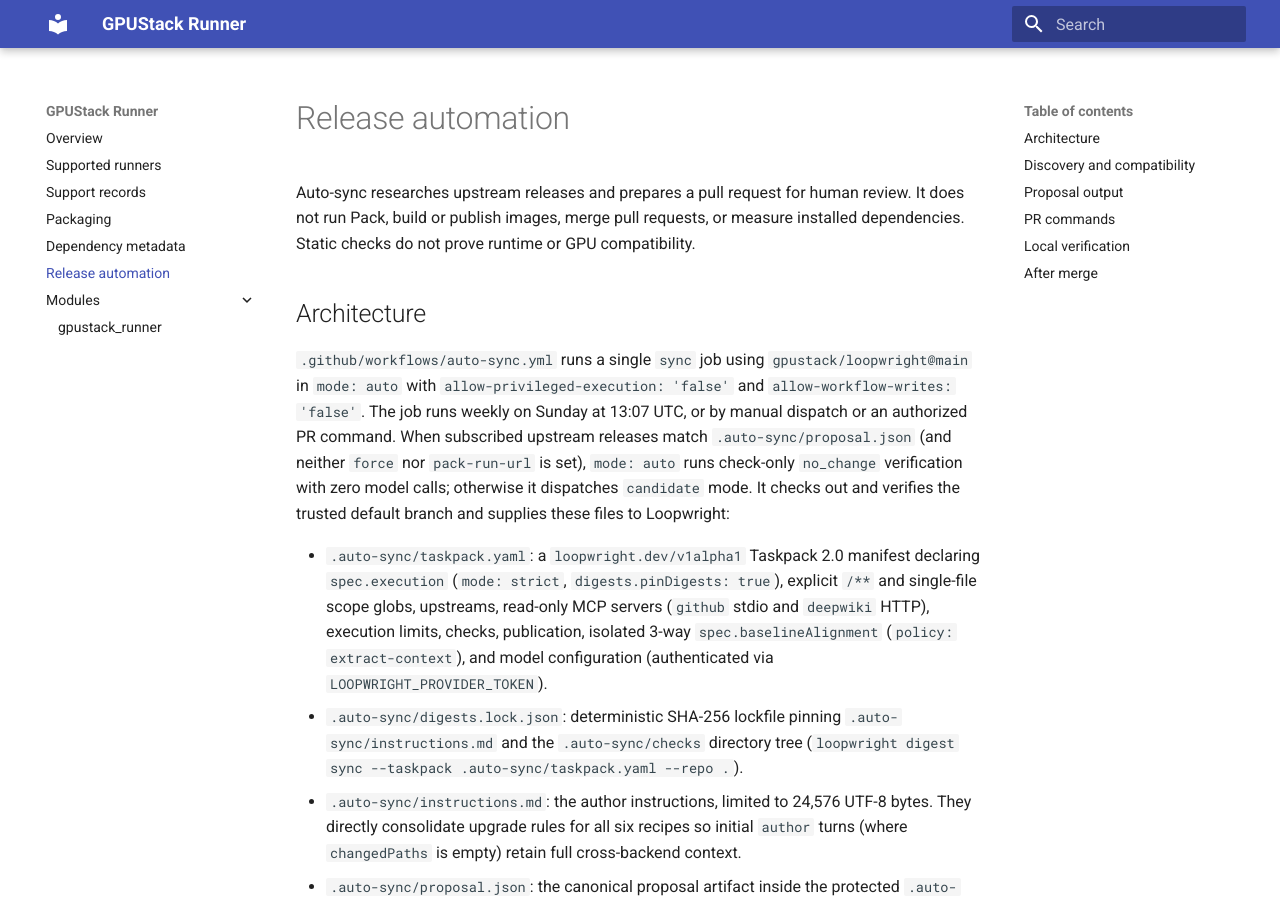
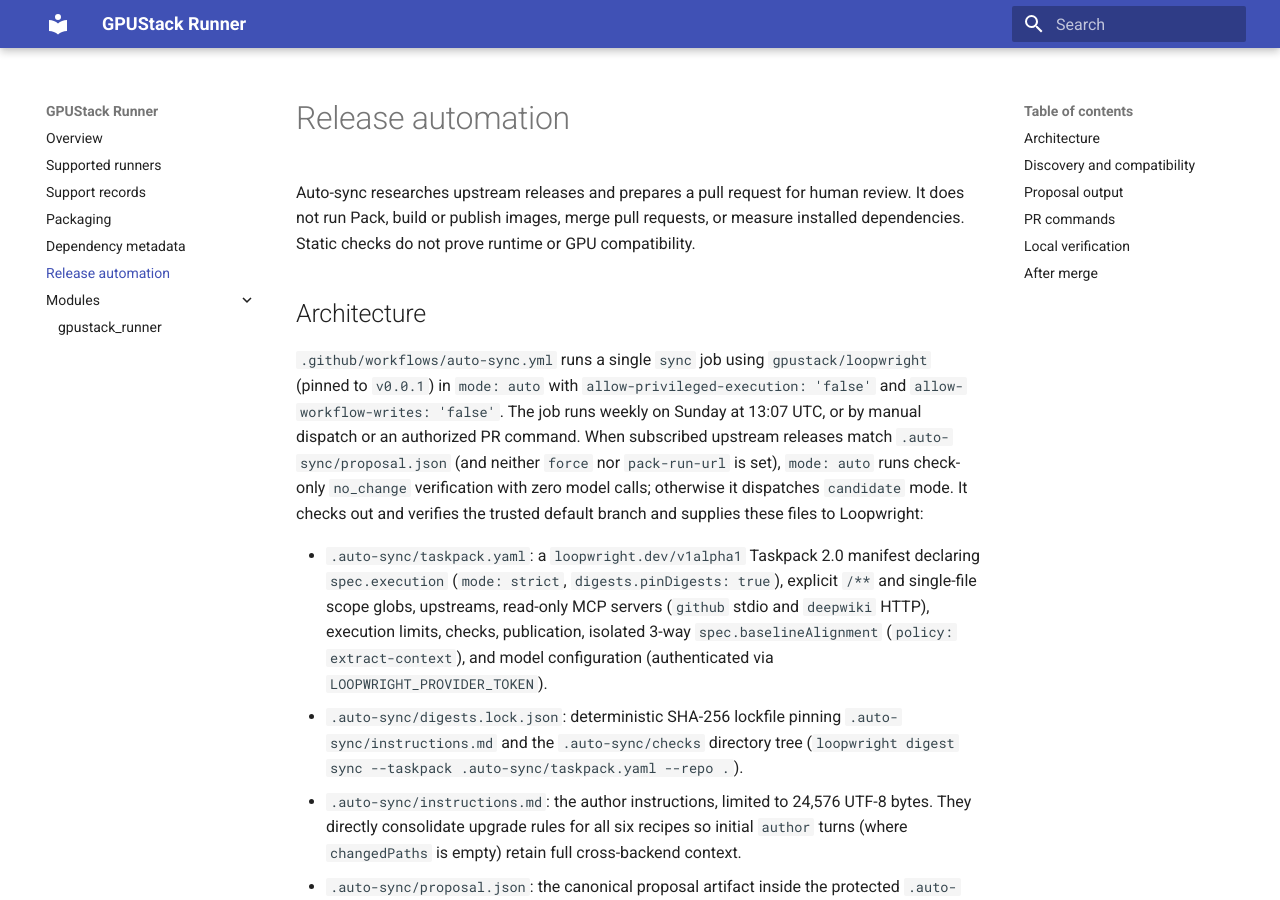
Before and after one commit to gpustack/runner, an MkDocs documentation site: the page built from docs/release-automation.md, in a window 1280 px wide and 900 px high. Built offline with MkDocs 1.6.1 and Material for MkDocs 9.7.7, drawn with Linux system fonts in a browser that asks for light colours.

Commit message:
chore(auto-sync): pin loopwright v0.0.1 and adopt inline-with-candidate memory (#439)
Signed-off-by: thxCode <thxcode0824@gmail.com>

```diff
--- a/docs/release-automation.md
+++ b/docs/release-automation.md
@@ -6,7 +6,7 @@ Static checks do not prove runtime or GPU compatibility.
 
 ## Architecture
 
-`.github/workflows/auto-sync.yml` runs a single `sync` job using `gpustack/loopwright@main` in `mode: auto` with `allow-privileged-execution: 'false'` and `allow-workflow-writes: 'false'`.
+`.github/workflows/auto-sync.yml` runs a single `sync` job using `gpustack/loopwright` (pinned to `v0.0.1`) in `mode: auto` with `allow-privileged-execution: 'false'` and `allow-workflow-writes: 'false'`.
 The job runs weekly on Sunday at 13:07 UTC, or by manual dispatch or an authorized PR command.
 When subscribed upstream releases match `.auto-sync/proposal.json` (and neither `force` nor `pack-run-url` is set), `mode: auto` runs check-only `no_change` verification with zero model calls; otherwise it dispatches `candidate` mode.
 It checks out and verifies the trusted default branch and supplies these files to Loopwright:
```
Also changed, not shown: AGENTS.md (+1 -1 lines), 2 other files.
